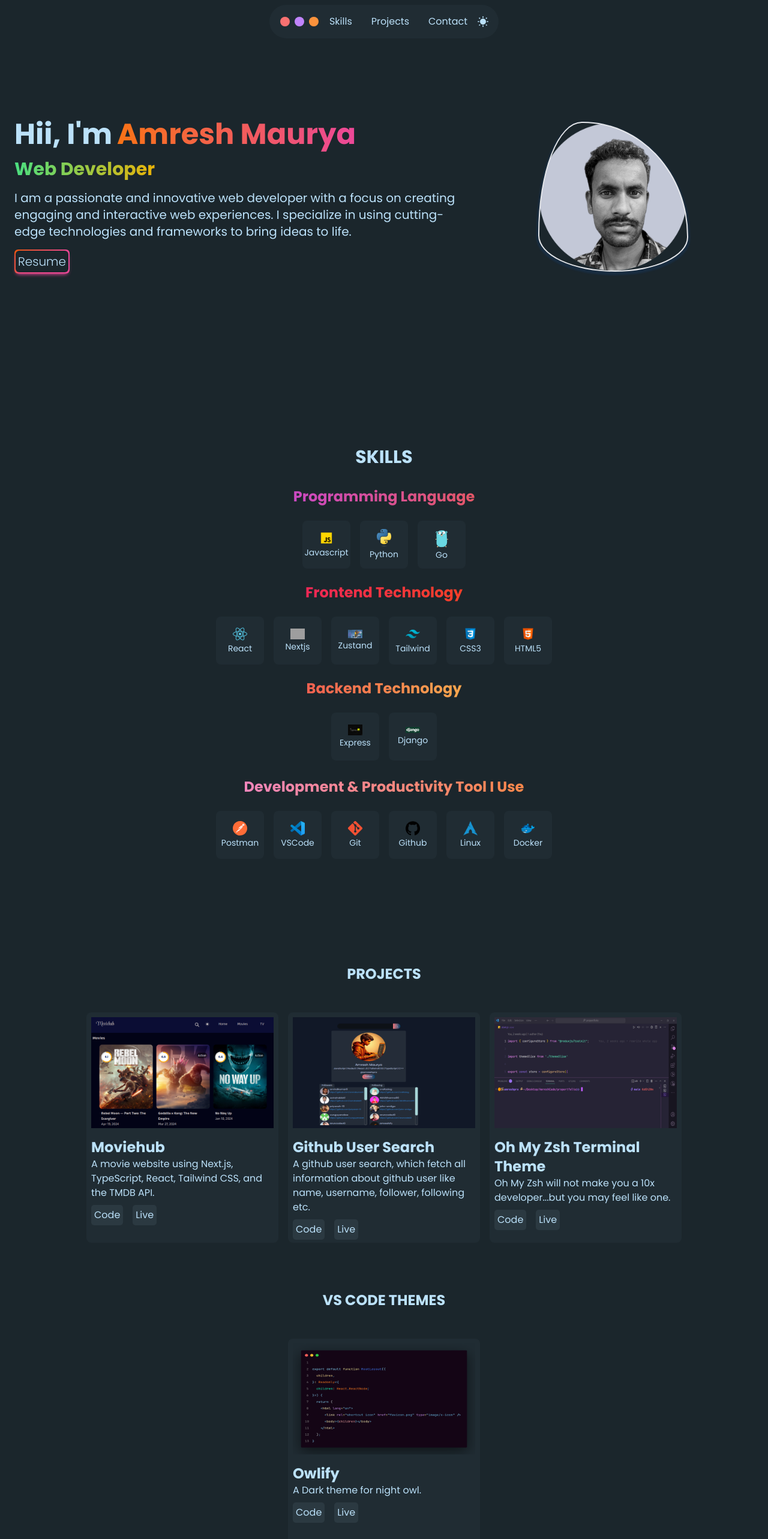
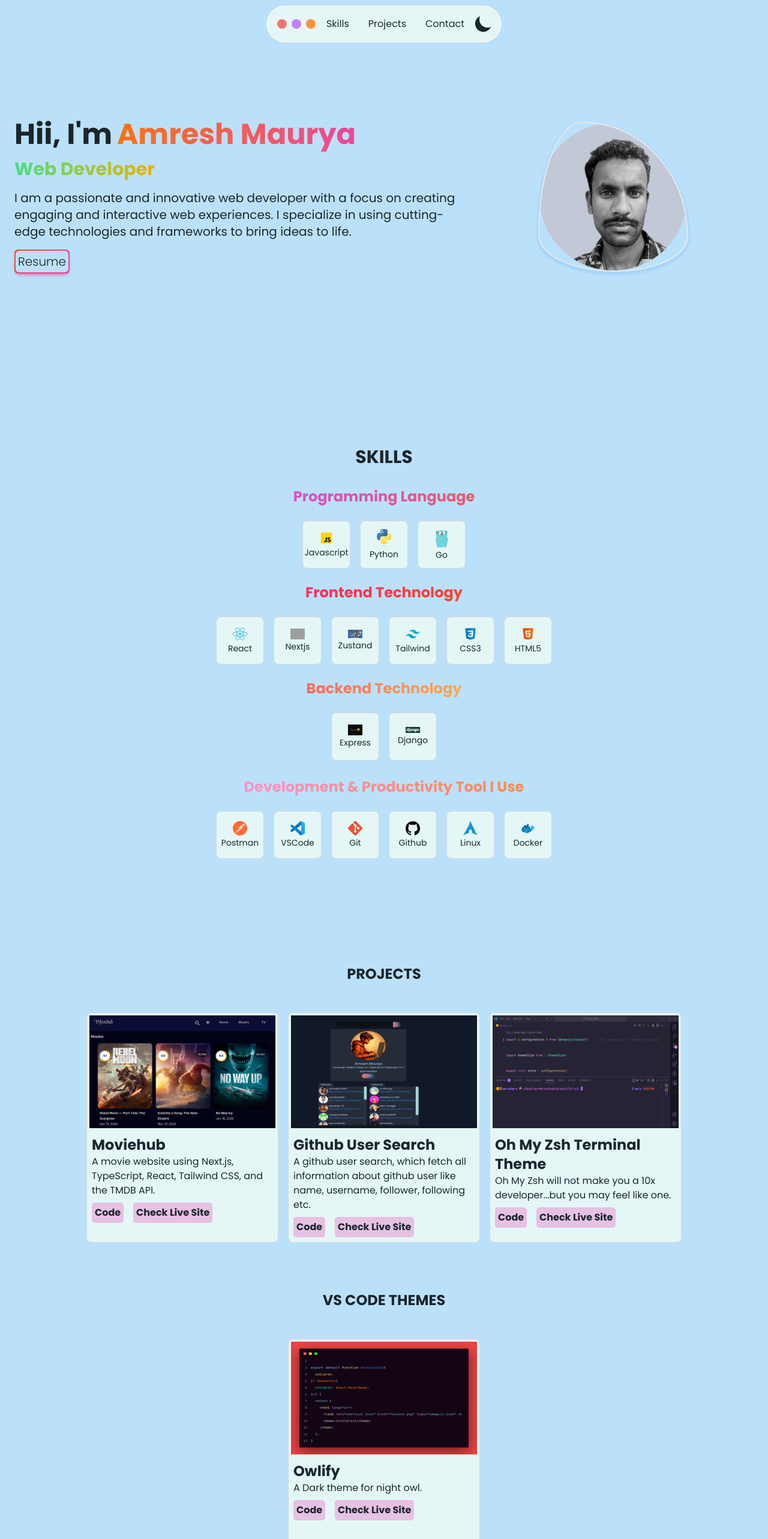
Before and after one commit to amreshpro/proportfolio, a Next.js app: page / in a window 1280 px wide. Shown: the top 2566 px of the page at 60% size. Built offline with nearby package versions, Linux system fonts and the light colour scheme; grey boxes are pictures that could not be loaded.

Commit message:
add border and add feature to adapt theme by using system

```diff
--- a/components/Hero.tsx
+++ b/components/Hero.tsx
@@ -7,7 +7,7 @@ import Link from "next/link";
 
 export default function Hero() {
   return (
-    <div className=" min-h-[80vh] mb-12  flex justify-between gap-2 sm:flex-wrap-reverse items-center p-4 ">
+    <div className=" min-h-[80vh] mb-12 sm:mt-12  flex justify-between gap-2 sm:flex-wrap-reverse items-center p-4 ">
 
 <HeroContent/>
 <HeroImage/>
--- a/components/Navbar.tsx
+++ b/components/Navbar.tsx
@@ -11,14 +11,15 @@ export default function Navbar() {
     <nav
       className={`${
         isDarkModeEnabled ? "dark-box" : "light-box"
-      } fixed  px-4 py-4 flex justify-between gap-4 sm:gap-1 items-center rounded-r-full rounded-l-full  `}
+      } fixed   border border-gray-300 px-4 py-4 flex justify-between gap-4 sm:gap-1 items-center rounded-r-full rounded-l-full  `}
     >
-      <div className="logo flex gap-2 px-0.5">
+      <div className="logo flex sm:hidden gap-2 px-0.5 sm:animate-bounce">
+
         <p className="bg-red-400 rounded-full p-2 sm:p-1  hover:animate-bounce"></p>
         <p className="bg-purple-400 rounded-full p-2 sm:p-1 hover:animate-bounce"></p>
         <p className="bg-orange-400 rounded-full p-2 sm:p-1 hover:animate-bounce "></p>
+      <p className="hidden sm:flex bg-red-400 rounded-full p-2 sm:p-1  hover:animate-bounce"></p>
       </div>
-
       <ul className="flex gap-8 sm:gap-2 md:gap-4 items-center sm:text-sm">
         {NAV_LINKS.map((nav) => {
           const { id, title, path } = nav;
@@ -31,7 +32,7 @@ export default function Navbar() {
       </ul>
       <button
         onClick={() => toggleDarkMode()}
-        className="w-fit   flex justify-start items-center text-center text-xl "
+        className="w-fit   flex justify-start items-center text-center text-3xl "
       >
         <p className="">
           {isDarkModeEnabled ? <IoMdSunny /> : <IoMoonSharp />}
--- a/components/Skills.tsx
+++ b/components/Skills.tsx
@@ -66,7 +66,7 @@ export  default function Skills() {
 function SkillTag({ name, image_url }:{name:string,image_url:string}) {
   const isDarkModeEnabled = useThemeStore((state)=>state.isDarkModeEnabled)
    return (
-    <div className={` ${isDarkModeEnabled ? 'dark-box': 'light-box'}  hover:animate-bounce p-2.5 rounded-lg w-20 h-20 flex flex-col justify-center items-center`}>
+    <div className={` ${isDarkModeEnabled ? 'dark-box': 'light-box'}  border border-gray-300 hover:animate-bounce p-2.5 rounded-lg w-20 h-20 flex flex-col justify-center items-center`}>
       <img src={image_url} alt="name" className="w-6" />
       <h1 className=" mt-0.5 text-sm">{name}</h1>
     </div>
--- a/components/ui/LinkButton.tsx
+++ b/components/ui/LinkButton.tsx
@@ -11,7 +11,7 @@ export default function LinkButton(props: Link_Button_Type) {
   const isDarkModeEnabled = useThemeStore((state) => state.isDarkModeEnabled);
   return (
     <Link
-      className={`${isDarkModeEnabled ? "dark-btn" : "light-btn"}`}
+      className={`${isDarkModeEnabled ? "dark-btn" : "light-btn"}  font-bold`}
       href={link}
       target="_blank"
     >
--- a/components/ui/ProjectCard.tsx
+++ b/components/ui/ProjectCard.tsx
@@ -8,6 +8,29 @@ import LinkButton from "./LinkButton";
 
 
 export default function ProjectCard(props: PROJECT_TYPES) {
+    const { title, image_url, github_link, live_link,description } = props;
+    const isDarkModeEnabled = useThemeStore((state)=>state.isDarkModeEnabled)
+    return (
+      <div className={` ${isDarkModeEnabled ? 'dark-box':'light-box'} border border-gray-300 rounded-lg  transition-all ease-in-out hover:transform  hover:scale-110 w-80 h-96`}>
+     <div className="img-box p-1">
+     <Link  href={live_link??'#'} target="_blank" className="rounded-lg bg-red-300 w-full  ">
+          <img src={image_url} alt={title} className="bg-red-500" />
+        </Link>
+     </div>
+        <div className="content w-full p-2">
+          <h1 className="text-2xl font-bold">{title}</h1>
+          <p>{description}</p>
+          <div className="btns py-2  flex gap-4">
+            <LinkButton title={"Code"} link={github_link}  />
+
+            <LinkButton title={"Check Live Site"} link={live_link??'#'}  />
+          </div>
+        </div>
+      </div>
+    );
+  };
+
+ function ProjectCard2(props: PROJECT_TYPES) {
     const { title, image_url, github_link, live_link,description } = props;
     const isDarkModeEnabled = useThemeStore((state)=>state.isDarkModeEnabled)
     return (
--- a/store/themeStore.tsx
+++ b/store/themeStore.tsx
@@ -9,7 +9,17 @@ type Action = {
 };
 
 export const useThemeStore = create<Store & Action>()((set) => ({
-  isDarkModeEnabled: true,
+  isDarkModeEnabled: getThemeModeBySystem(),
   toggleDarkMode: () =>
     set((state) => ({ isDarkModeEnabled: !state.isDarkModeEnabled })),
 }));
+
+
+
+function getThemeModeBySystem(){
+  if(window.matchMedia('(prefers-color-scheme: dark)').matches){
+    return true
+  }
+  return false
+
+}
```
